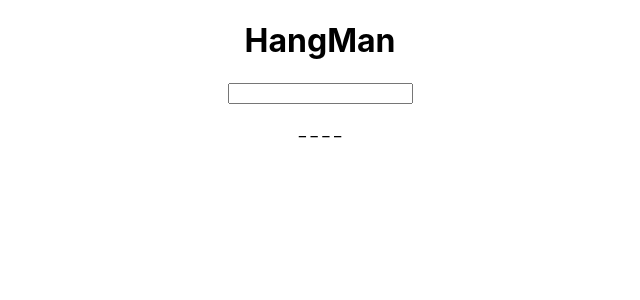
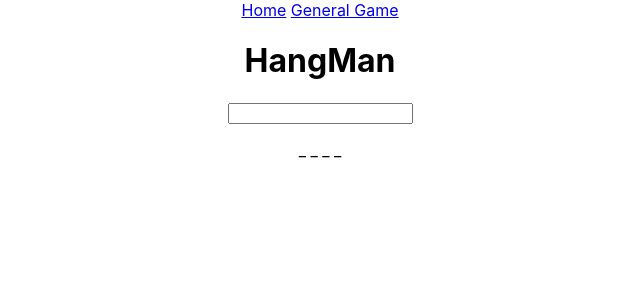
Before and after one commit to vonbarown/Hangman_React, a React (Create React App) app in the folder hangman_react_app/: page /hangman/general in a window 1280 px wide. Shown: the top 300 px of the page, without its empty margins (320-960 px from the left). Built offline with nearby package versions, Linux system fonts and the light colour scheme.

Commit message:
creating a single page multi-component app

```diff
--- a/hangman_react_app/package.json
+++ b/hangman_react_app/package.json
@@ -8,6 +8,7 @@
     "@testing-library/user-event": "^7.2.1",
     "react": "^16.12.0",
     "react-dom": "^16.12.0",
+    "react-router-dom": "^5.1.2",
     "react-scripts": "3.3.0"
   },
   "scripts": {
--- a/hangman_react_app/src/App.js
+++ b/hangman_react_app/src/App.js
@@ -1,66 +1,30 @@
 import React from 'react';
 import './App.css';
-import words from './components/words'
-import Game from './components/Game'
+import { Link, Switch, Route } from 'react-router-dom';
+import gameApp from './components/gameApp'
+import Home from './Home.jsx'
 
 class App extends React.Component {
   constructor() {
     super()
     this.state = {
-      wordArr: words,
-      word: '',
-      splitWord: [],
-      hiddenWord: [],
-      maxTries: 10,
+
     }
   }
 
+  render() {
 
-
-  componentDidMount() {
-    this.randomGen()
-  }
-
-  componentDidUpdate(prevProps, prevState) {
-    if (this.state.word !== prevState.word) {
-      this.underScore()
-    }
-  }
-
-  randomGen = () => {
-    const { wordArr } = this.state
-    let generatedWord = wordArr[Math.floor(Math.random() * words.length)];
-    this.setState({
-      word: generatedWord,
-      splitWord: generatedWord.split('')
-    })
-
-  }
-
-  underScore = () => {
-    let { splitWord } = this.state
-
-    let wordUnderscore = []
-    splitWord.forEach(el => {
-      wordUnderscore.push("_")
-    })
-
-    this.setState({
-      hiddenWord: wordUnderscore
-    })
-  }
-
-
-  render() {
-    console.log('App state', this.state);
-    const { splitWord, hiddenWord } = this.state
 
     return (
       <div className="App">
-        <div className='title'>
-          <h1>HangMan</h1>
-        </div>
-        <Game splitWord={splitWord} hiddenWord={hiddenWord} />
+        <nav>
+          <Link to="/">Home</Link>{" "}
+          <Link to="/hangman/general">General Game</Link>{" "}
+        </nav>
+        <Switch>
+          <Route exact path='/' component={Home}></Route>
+          <Route path='/hangman/general' component={gameApp}></Route>
+        </Switch>
       </div>
     );
   }
--- /dev/null
+++ b/hangman_react_app/src/Home.jsx
@@ -0,0 +1,10 @@
+import React from 'react'
+
+const Home = () => {
+
+    return (
+        <img src="https://f4.bcbits.com/img/a3002435732_10.jpg" alt="hangman" className='frontPage' />
+    )
+}
+
+export default Home
--- /dev/null
+++ b/hangman_react_app/src/components/gameApp.jsx
@@ -0,0 +1,68 @@
+import React from 'react';
+import words from './words'
+import Game from './Game'
+
+class App extends React.Component {
+    constructor() {
+        super()
+        this.state = {
+            wordArr: words,
+            word: '',
+            splitWord: [],
+            hiddenWord: [],
+            maxTries: 10,
+        }
+    }
+
+
+
+    componentDidMount() {
+        this.randomGen()
+    }
+
+    componentDidUpdate(prevProps, prevState) {
+        if (this.state.word !== prevState.word) {
+            this.underScore()
+        }
+    }
+
+    randomGen = () => {
+        const { wordArr } = this.state
+        let generatedWord = wordArr[Math.floor(Math.random() * words.length)];
+        this.setState({
+            word: generatedWord,
+            splitWord: generatedWord.split('')
+        })
+
+    }
+
+    underScore = () => {
+        let { splitWord } = this.state
+
+        let wordUnderscore = []
+        splitWord.forEach(el => {
+            wordUnderscore.push("_")
+        })
+
+        this.setState({
+            hiddenWord: wordUnderscore
+        })
+    }
+
+
+    render() {
+        console.log('App state', this.state);
+        const { splitWord, hiddenWord } = this.state
+
+        return (
+            <div className="App">
+                <div className='title'>
+                    <h1>HangMan</h1>
+                </div>
+                <Game splitWord={splitWord} hiddenWord={hiddenWord} />
+            </div>
+        );
+    }
+}
+
+export default App;
--- a/hangman_react_app/src/index.css
+++ b/hangman_react_app/src/index.css
@@ -1,13 +1,17 @@
 body {
   margin: 0;
-  font-family: -apple-system, BlinkMacSystemFont, 'Segoe UI', 'Roboto', 'Oxygen',
-    'Ubuntu', 'Cantarell', 'Fira Sans', 'Droid Sans', 'Helvetica Neue',
+  font-family: -apple-system, BlinkMacSystemFont, "Segoe UI", "Roboto", "Oxygen",
+    "Ubuntu", "Cantarell", "Fira Sans", "Droid Sans", "Helvetica Neue",
     sans-serif;
   -webkit-font-smoothing: antialiased;
   -moz-osx-font-smoothing: grayscale;
 }
 
 code {
-  font-family: source-code-pro, Menlo, Monaco, Consolas, 'Courier New',
+  font-family: source-code-pro, Menlo, Monaco, Consolas, "Courier New",
     monospace;
 }
+
+.frontPage {
+  height: 90vh;
+}
--- a/hangman_react_app/src/index.js
+++ b/hangman_react_app/src/index.js
@@ -3,8 +3,12 @@ import ReactDOM from 'react-dom';
 import './index.css';
 import App from './App';
 import * as serviceWorker from './serviceWorker';
+import { BrowserRouter } from "react-router-dom";
 
-ReactDOM.render(<App />, document.getElementById('root'));
+
+ReactDOM.render(<BrowserRouter>
+    <App />
+</BrowserRouter>, document.getElementById('root'));
 
 // If you want your app to work offline and load faster, you can change
 // unregister() to register() below. Note this comes with some pitfalls.
```
Also changed, not shown: 1 other file (tests, documents, lock files or other folders).
